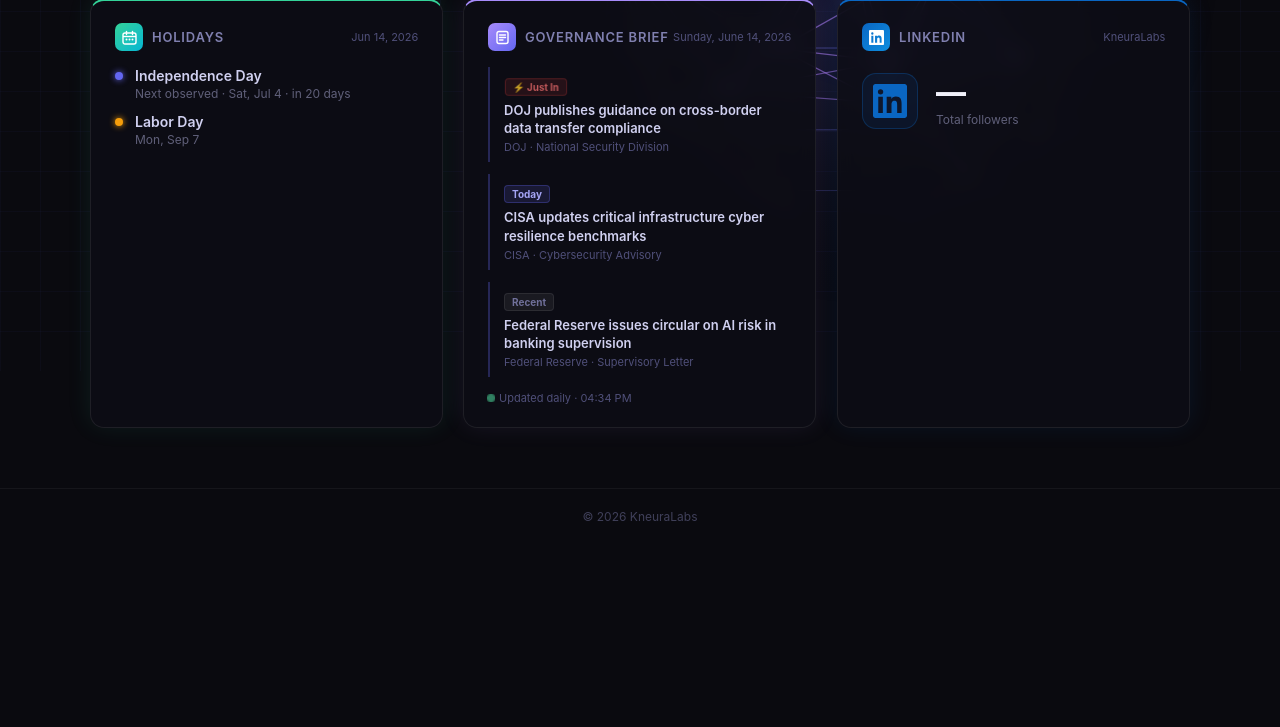
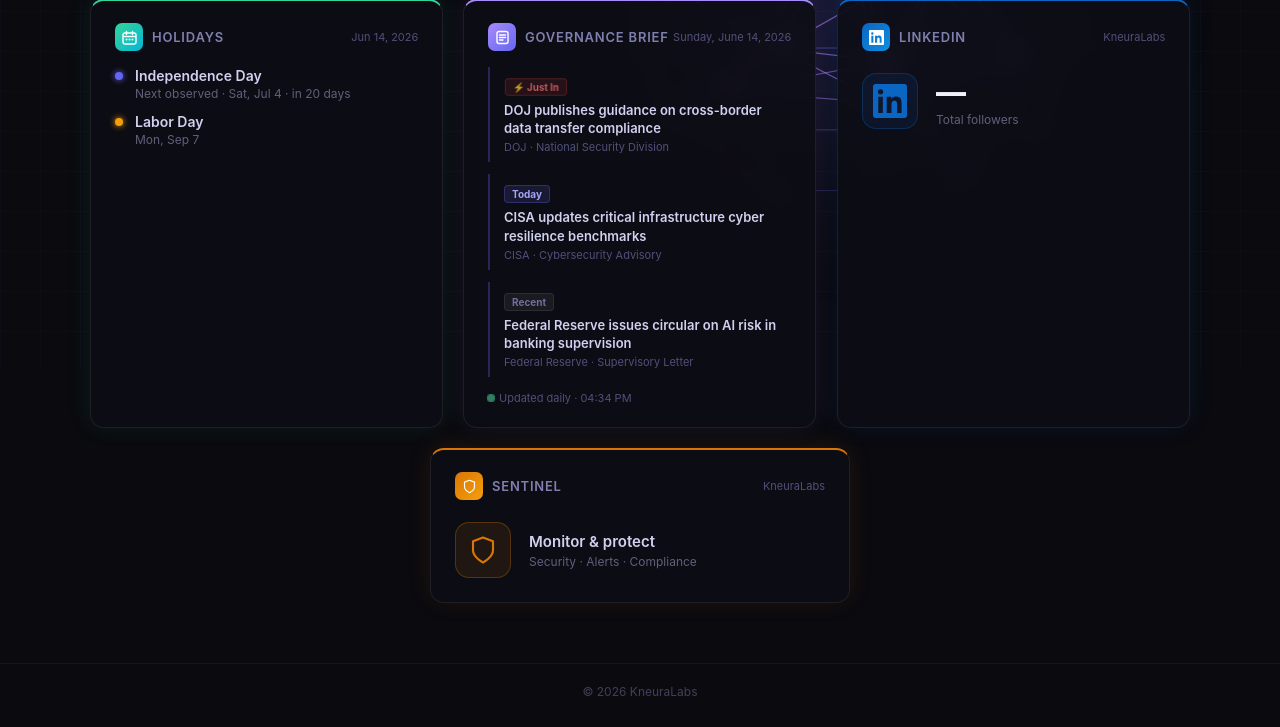
Before and after one commit to kneuralabs/net, a Flask app: template templates/dashboard.html in a window 1280 px wide. Shown: the part 429-1156 px from the top of the page. Before the commit the page ends 950 px from the top, so only its background shows below. Run offline with Flask 3, Linux system fonts and the light colour scheme; the template is opened without the code that fills it, so the values that code supplies are empty; parts of the project's set-up code (start-up, migrations or seed data) failed here and were passed over; some libraries are stand-ins or nearby versions.

Commit message:
Add Sentinel widget linking to sentinel.kneuralabs.com (#95)
Co-authored-by: Claude <noreply@anthropic.com>

```diff
--- a/templates/dashboard.html
+++ b/templates/dashboard.html
@@ -548,6 +548,30 @@
         </div>
       </div>
 
+      <!-- Sentinel Widget -->
+      <div class="widget" style="border-top:2px solid #D97706;box-shadow:0 0 0 0 transparent,0 -2px 24px rgba(217,119,6,.12)">
+        <div class="widget-header">
+          <span class="widget-title">
+            <span class="w-icon" style="background:linear-gradient(135deg,#D97706,#F59E0B)">
+              <svg width="15" height="15" viewBox="0 0 24 24" fill="none" stroke="white" stroke-width="1.8" stroke-linecap="round" stroke-linejoin="round"><path d="M12 22s8-4 8-10V5l-8-3-8 3v7c0 6 8 10 8 10z"/></svg>
+            </span>
+            Sentinel
+          </span>
+          <span class="widget-date">KneuraLabs</span>
+        </div>
+        <div class="linkedin-body">
+          <a href="https://sentinel.kneuralabs.com" target="_blank" rel="noopener"
+             class="linkedin-logo-link" style="color:#D97706;background:rgba(217,119,6,.1);border-color:rgba(217,119,6,.3)"
+             aria-label="Open Sentinel" title="Open Sentinel">
+            <svg width="30" height="30" viewBox="0 0 24 24" fill="none" stroke="currentColor" stroke-width="1.7" stroke-linecap="round" stroke-linejoin="round"><path d="M12 22s8-4 8-10V5l-8-3-8 3v7c0 6 8 10 8 10z"/></svg>
+          </a>
+          <div>
+            <div style="font-size:15px;font-weight:600;color:#d0d0f0">Monitor &amp; protect</div>
+            <div class="linkedin-label">Security · Alerts · Compliance</div>
+          </div>
+        </div>
+      </div>
+
       <!-- Letterz Widget — revealed only when the user is granted the app -->
       <div class="widget" id="letterz-widget" style="display:none;border-top:2px solid #6D28D9;box-shadow:0 0 0 0 transparent,0 -2px 24px rgba(109,40,217,.12)">
         <div class="widget-header">
```
